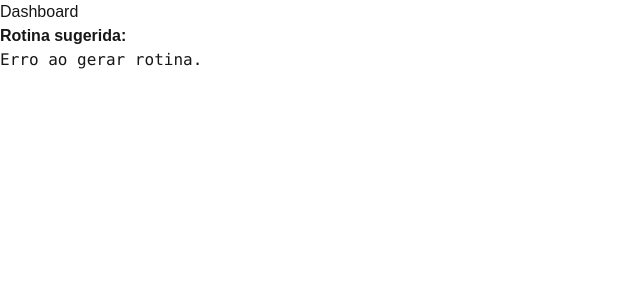
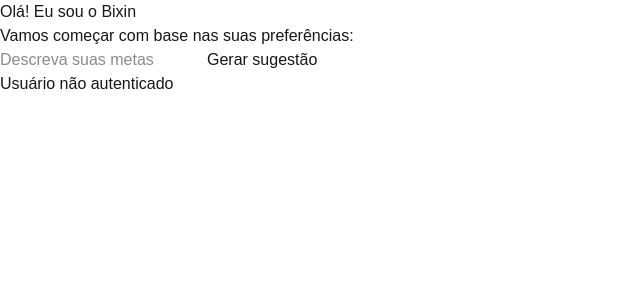
Before and after one commit to kaiky-ro/bixin, a Next.js app: page /dashboard in a window 1280 px wide. Shown: the top 300 px of the page, without its empty margins (0-640 px from the left). Built offline with nearby package versions, Linux system fonts and the light colour scheme; no server answers.

Commit message:
v2 integração com ia. Agora a resposta da ia é baseada no que o usuário digitar

```diff
--- a/src/app/dashboard/page.tsx
+++ b/src/app/dashboard/page.tsx
@@ -1,34 +1,93 @@
 'use client'
+
 import { useEffect, useState } from "react"
+import { supabase } from "../lib/supabase"
 
-export default function Dashboard() {
-  const [respostaIA, setRespostaIA] = useState("")
+export default function Dashboard(){
+  const [meta, setMeta] = useState('')
+  const [foco, setFoco]  = useState('')
+  const [resposta, setResposta] = useState('')
+  const [msg, setMsg] = useState('')
 
   useEffect(() => {
-    const obterResposta = async () => {
-      try {
-        const resposta = await fetch('/api/chat', {
-          method: 'POST',
-          headers: { 'Content-Type': 'application/json' },
-          body: JSON.stringify({ prompt: 'Crie uma rotina semanal para estudos' }),
-        });
+    const prefUser = async ()=> {
+      const {data: {user}} = await supabase.auth.getUser()
+      if(!user){
+        setMsg('Usuário não autenticado')
+        return
+      }
+      const {data, error} = await supabase
+      .from('usuarios')
+      .select('foco')
+      .eq('id', user.id)
+      .single()
 
-        const resultado = await resposta.json();
-        setRespostaIA(resultado.choices[0].message.content);
-      } catch (err) {
-        console.error('Erro ao obter resposta da IA:', err);
-        setRespostaIA('Erro ao gerar rotina.');
+      if(error){
+        setMsg('Ocorreu um erro')
+      }else{
+        setFoco(data.foco)
       }
-    };
+    }
+    prefUser()
+  }, [])
 
-    obterResposta();
-  }, []);
+  const rotina = async () => {
+    if(!meta){
+      setMsg('Defina uma meta')
+      return
+    }
+    setMsg('Pensando...')
+    setResposta('')
 
-  return (
+    const prompt = `Ajude o usuário com essa demanda: "${meta}". O foco principal do usuário é: "${foco}"`
+
+    try{
+      const resp = await fetch('/api/chat', {
+        method: 'POST',
+        headers: {'Content-Type': 'application/json'},
+        body: JSON.stringify({prompt}),
+      })
+      const result = await resp.json()
+
+      if(result?.choices?.[0]?.message?.content){
+        setResposta(result.choices[0].message.content)
+        setMsg('')
+        setMeta('')
+      }else{
+        setMsg('Ocorreu um erro')
+      }
+      }catch(err){
+        console.error(err)
+        setMsg('Ocorreu um erro de comunicação com a IA')
+    }
+  }
+  const newChat = () => {
+    setResposta('')
+    setMsg('')
+    setMeta('')
+  }
+
+  return(
     <main>
-      <h1>Dashboard</h1>
-      <p><strong>Rotina sugerida:</strong></p>
-      <pre>{respostaIA}</pre>
+      <h1>Olá! Eu sou o Bixin</h1>
+      <p>Vamos começar com base nas suas preferências: <strong>{foco}</strong></p>
+
+      <input
+      type="text"
+      placeholder="Descreva suas metas"
+      value={meta}
+      onChange={(e) => setMeta(e.target.value)}
+      />
+      <button onClick={rotina}>Gerar sugestão</button>
+
+      {msg && <p>{msg}</p>}
+      {resposta && (
+        <div>
+          <h2>Essa é a sugestão do Bixin:</h2>
+          <pre>{resposta}</pre>
+          <button onClick={newChat}>De novo</button>
+        </div>
+      )}
     </main>
-  );
+  )
 }
```
